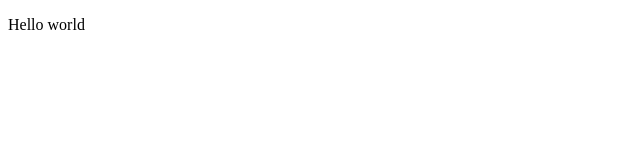
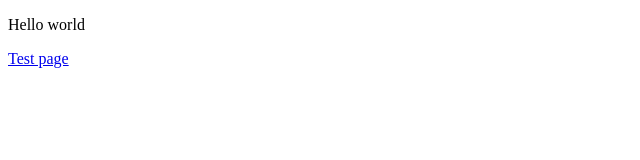
Before and after one commit to aj-m/aj-m.github.io, a plain HTML site: page index.html in a window 1280 px wide. Shown: the full height of the page, 0-640 px from the left. Drawn offline with Linux system fonts and the light colour scheme.

Commit message:
Add test page

```diff
--- a/index.html
+++ b/index.html
@@ -7,5 +7,6 @@
 
   <body>
     <p>Hello world</p>
+	<a href="pages/test/index.hml">Test page</a>
   </body>
 </html>
```
Also changed, not shown: pages/test/index.html (+10 -1 lines).
